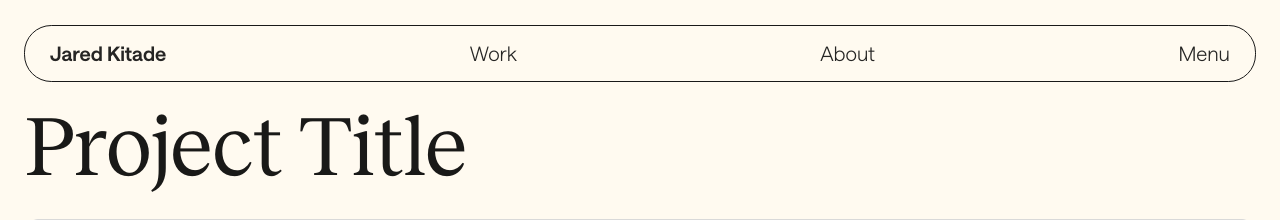
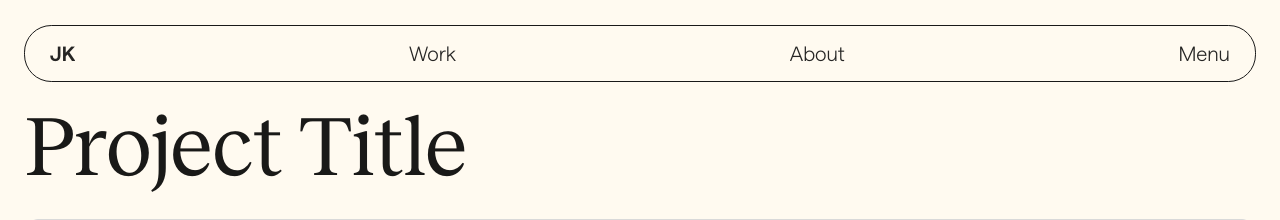
Before and after one commit to jaredkitade/2024-portfolio, a PHP site: page /project-page-template.html in a window 1280 px wide. Shown: the top 220 px of the page. Run offline with PHP 8.4, Linux system fonts and the light colour scheme.

Commit message:
nav fix
sync animation timing

```diff
--- a/style.css
+++ b/style.css
@@ -231,12 +231,9 @@
     	background-image: radial-gradient(circle at 7% 81%, hsla(172, 91%, 91%, 1) 16%, transparent 53%), radial-gradient(circle at 5% 1%, hsla(238, 76%, 61%, 1) 7%, transparent 84%), radial-gradient(circle at 39% 52%, hsla(137, 93%, 64%, 1) 6%, transparent 68%), radial-gradient(circle at 11% 29%, hsla(201, 97%, 75%, 1) 8%, transparent 74%), radial-gradient(circle at 90% 50%, hsla(106, 94%, 89%, 1) 2%, transparent 85%);
     	background-blend-mode: normal, normal, normal, normal, normal;
 		pointer-events: none;
-		mix-blend-mode: difference;
+		mix-blend-mode: exclusion;
 		z-index: 999;
 		transition: transform 0.2s;
-		/*border: 1px solid black;
-		padding: 25px;
-		background-clip: padding-box;*/
 	}
 	.cursor-learn-more {
 		padding: 10px;
@@ -350,20 +347,20 @@
 
 	.work, .about {
 		opacity: 1;
-		transition: .25s;
+/*		transition: .25s;*/
 	}
 
 	.menu {
-		transition: .25s;
+/*		transition: .25s;*/
 		overflow: hidden;
 	}
 
 	.home::before {
-		content: "Jared Kitade";
+		content: "JK";
 	}
 
 	.home::after {
-		content: "Jared Kitade";
+		content: "JK";
 	}
 
 	.work::before {
```
